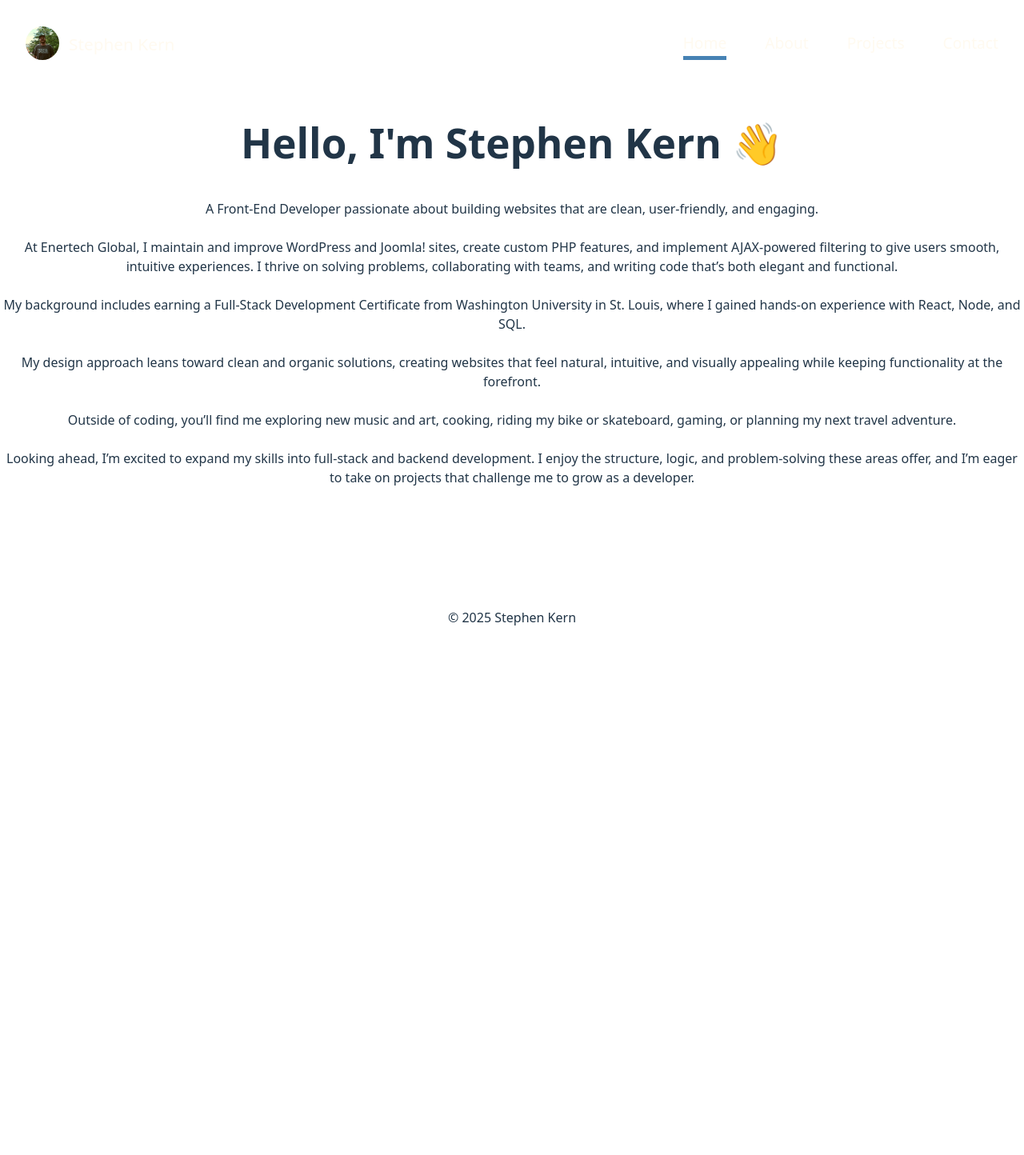
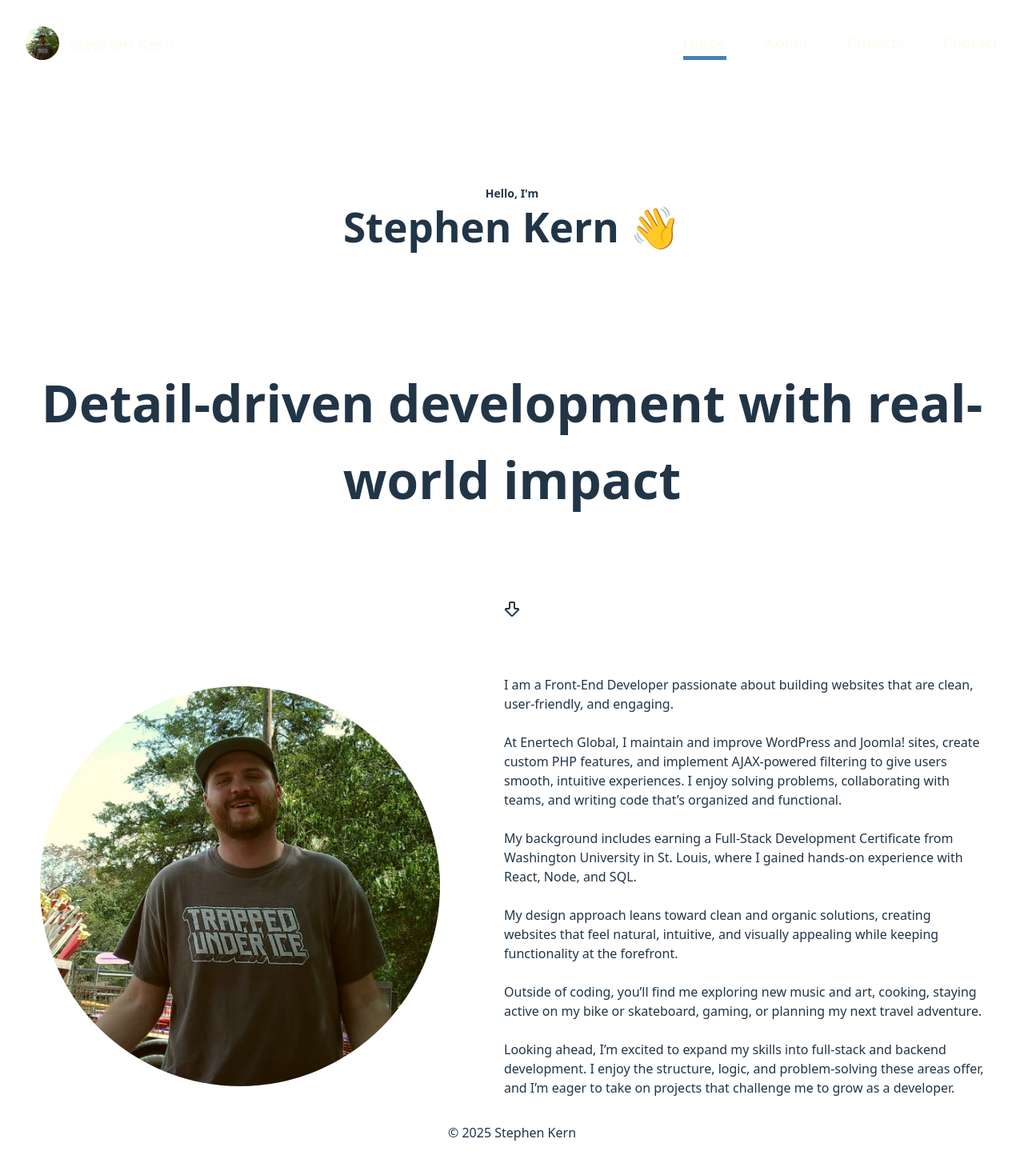
Before and after one commit to stephen-kern/vue-portfolio, a Vue app: page / in a window 1280 px wide. Shown: the whole page at 80% size. Before the commit the page ends 800 px from the top, so only its background shows below. Built offline with nearby package versions, Linux system fonts and the light colour scheme.

Commit message:
working on home page

```diff
--- a/package.json
+++ b/package.json
@@ -9,6 +9,7 @@
     "preview": "vite preview"
   },
   "dependencies": {
+    "lucide-vue-next": "^0.544.0",
     "vue": "^3.5.18",
     "vue-router": "^4.5.1"
   },
--- a/src/views/Home.vue
+++ b/src/views/Home.vue
@@ -1,36 +1,89 @@
 <script setup lang="ts">
 const name: string = "Stephen Kern";
+import { ArrowBigDown } from "lucide-vue-next";
 </script>
 
 <template>
+  <section class="cta">
+    <h1>
+      <span style="font-size: 14px">Hello, I'm </span> <br />{{ name }} 👋
+    </h1>
+    <h2>Detail-driven development with real-world impact</h2>
+
+    <div class="cta-space">
+      <ArrowBigDown />
+    </div>
+  </section>
   <section>
-    <h1>Hello, I'm {{ name }} 👋</h1>
+    <div class="story-section">
+      <img
+        class="pfp"
+        src="../assets/summer24square.JPG"
+        alt="stephen kern in the wild"
+      />
+      <div class="story">
         <p>
-      A Front-End Developer passionate about building websites that are clean,
-      user-friendly, and engaging.
+          I am a Front-End Developer passionate about building websites that are
+          clean, user-friendly, and engaging.
           <br /><br />
-      At Enertech Global, I maintain and improve WordPress and Joomla! sites,
-      create custom PHP features, and implement AJAX-powered filtering to give
-      users smooth, intuitive experiences. I thrive on solving problems,
-      collaborating with teams, and writing code that’s both elegant and
-      functional.
+          At Enertech Global, I maintain and improve WordPress and Joomla!
+          sites, create custom PHP features, and implement AJAX-powered
+          filtering to give users smooth, intuitive experiences. I enjoy solving
+          problems, collaborating with teams, and writing code that’s organized
+          and functional.
           <br /><br />
-      My background includes earning a Full-Stack Development Certificate from
-      Washington University in St. Louis, where I gained hands-on experience
-      with React, Node, and SQL.
+          My background includes earning a Full-Stack Development Certificate
+          from Washington University in St. Louis, where I gained hands-on
+          experience with React, Node, and SQL.
           <br /><br />
           My design approach leans toward clean and organic solutions, creating
           websites that feel natural, intuitive, and visually appealing while
           keeping functionality at the forefront.
           <br /><br />
-      Outside of coding, you’ll find me exploring new music and art, cooking,
-      riding my bike or skateboard, gaming, or planning my next travel
-      adventure.
+          Outside of coding, you’ll find me exploring new music and art,
+          cooking, staying active on my bike or skateboard, gaming, or planning
+          my next travel adventure.
           <br /><br />
-      Looking ahead, I’m excited to expand my skills into full-stack and backend
-      development. I enjoy the structure, logic, and problem-solving these areas
-      offer, and I’m eager to take on projects that challenge me to grow as a
-      developer.
+          Looking ahead, I’m excited to expand my skills into full-stack and
+          backend development. I enjoy the structure, logic, and problem-solving
+          these areas offer, and I’m eager to take on projects that challenge me
+          to grow as a developer.
         </p>
+      </div>
+    </div>
   </section>
 </template>
+
+<style scoped>
+.cta {
+  display: flex;
+  flex-direction: column;
+  justify-content: space-evenly;
+  text-align: center;
+  min-height: 90vh;
+}
+
+.cta-space {
+  text-align: center;
+}
+.cta h2 {
+  font-size: 4rem;
+}
+.story-section {
+  display: flex;
+  justify-content: center;
+  align-items: center;
+  gap: 5em;
+  flex-wrap: wrap;
+}
+.story {
+  float: right;
+  max-width: 600px;
+  text-align: left;
+}
+.pfp {
+  border-radius: 50%;
+  max-width: 500px;
+  height: auto;
+}
+</style>
```
Also changed, not shown: src/assets/summer24square.JPG (added), 1 other file (tests, documents, lock files or other folders). Lines whose indentation alone changed are shown as unchanged.
